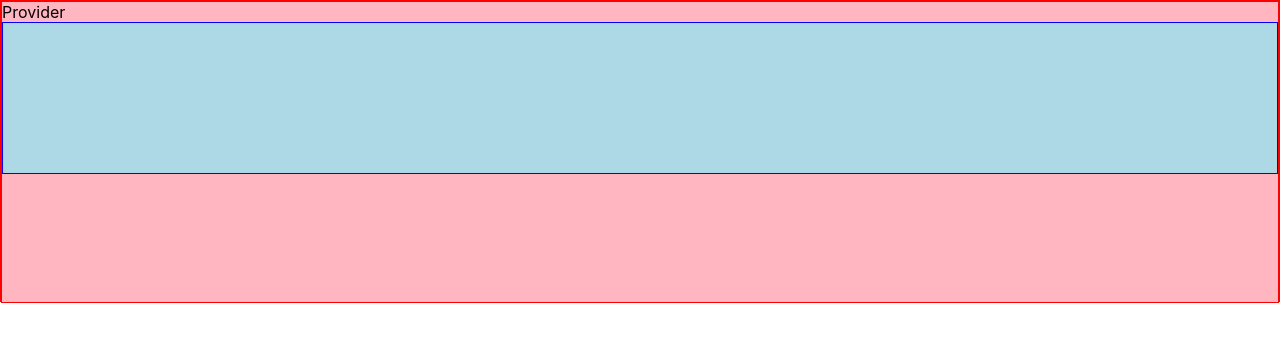
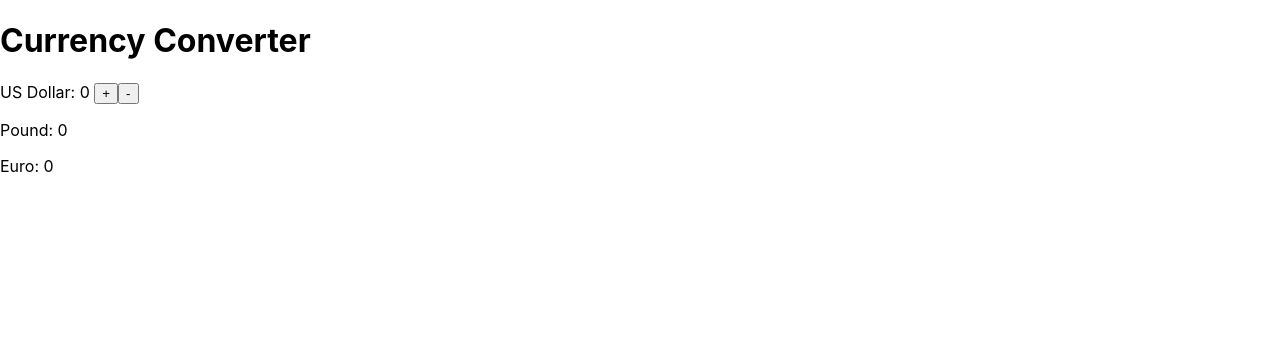
Before and after one commit to EmaTucovic/react-test, a React (Create React App) app: page / in a window 1280 px wide. Shown: the top 342 px of the page. Built offline with nearby package versions, Linux system fonts and the light colour scheme.

Commit message:
Try React child as function feature

```diff
--- a/src/App.js
+++ b/src/App.js
@@ -1,13 +1,10 @@
-import React, { Component } from 'react';
-import ReactContextApi from './ReactContextApi/index';
-import ReactStaticContext from './ReactStaticContext/index';
-
-
+import React, { Component } from "react";
+import Test from './ReactRenderProp';
 class App extends Component {
   render() {
     return (
       <div>
-        <ReactStaticContext/>
+        <Test />
       </div>
     );
   }
--- /dev/null
+++ b/src/ReactRenderProp/Amount.js
@@ -0,0 +1,35 @@
+import React, { Component } from "react";
+
+class Amount extends Component {
+  state = { amount: 0 };
+
+  onIncrement = () => {
+    this.setState(prevState => ({ amount: prevState.amount + 1 }));
+  };
+
+  onDecrement = () => {
+    this.setState(prevState => ({ amount: prevState.amount - 1 }));
+
+  };
+
+
+  // Amount component is render prop component: it implemets this pattern (uses children as function)
+  // if we use children as componnet, we talk about component composition
+  render() {
+    return (
+      <div>
+        <span>US Dollar: {this.state.amount} </span>
+
+        <button type="button" onClick={this.onIncrement}>
+          +
+        </button>
+        <button type="button" onClick={this.onDecrement}>
+          -
+        </button>
+        {this.props.children(this.state.amount)}
+      </div>
+    );
+  }
+}
+
+export default Amount;
--- /dev/null
+++ b/src/ReactRenderProp/index.js
@@ -0,0 +1,27 @@
+import React, { Component } from "react";
+import Amount from "./Amount";
+
+// Child as a function or render prop pattern
+
+const Euro = ({ amount }) => <p>Euro: {amount * 0.86}</p>;
+const Pound = ({ amount }) => <p>Pound: {amount * 0.76}</p>;
+
+class ReactRenderProp extends Component {
+  render() {
+    return (
+      <div>
+        <h1>Currency Converter</h1>{" "}
+        <Amount>
+          {(amount) => (
+            <div>
+              <Pound amount={amount} />
+              <Euro amount={amount} />{" "}
+            </div>
+          )}
+        </Amount>
+      </div>
+    );
+  }
+}
+
+export default ReactRenderProp;
```
